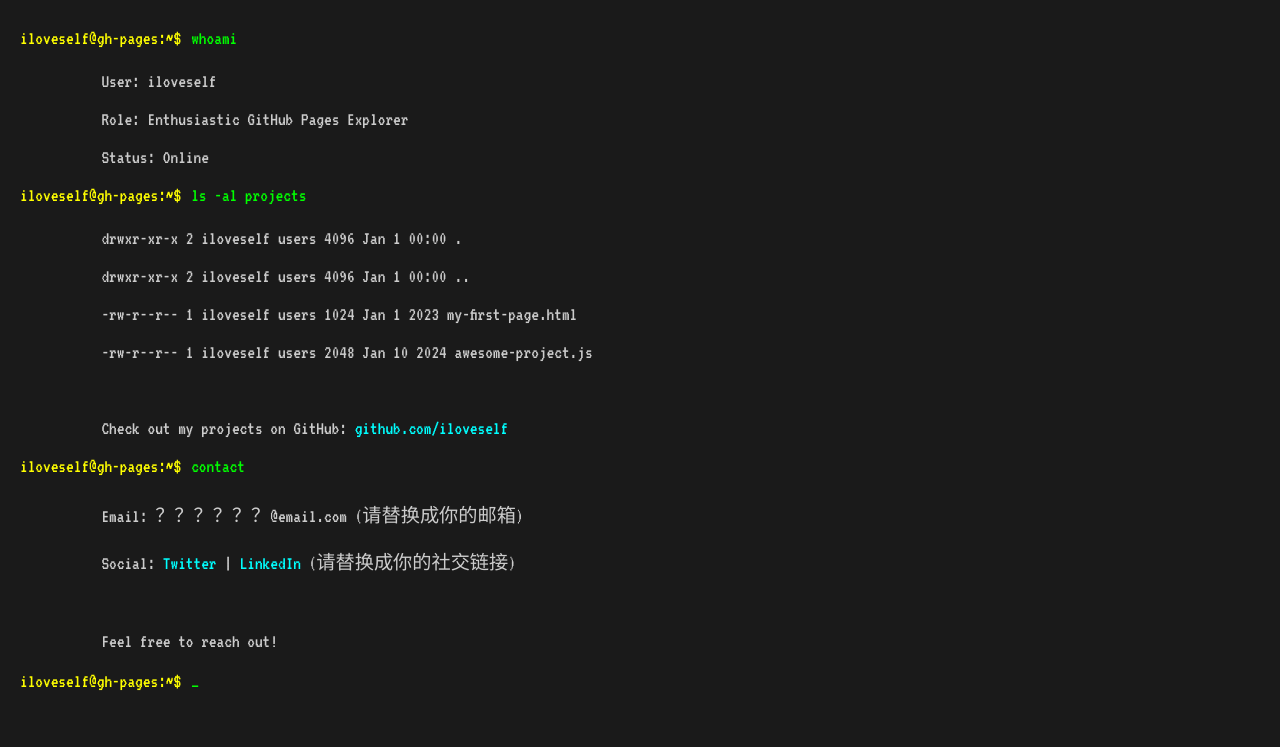
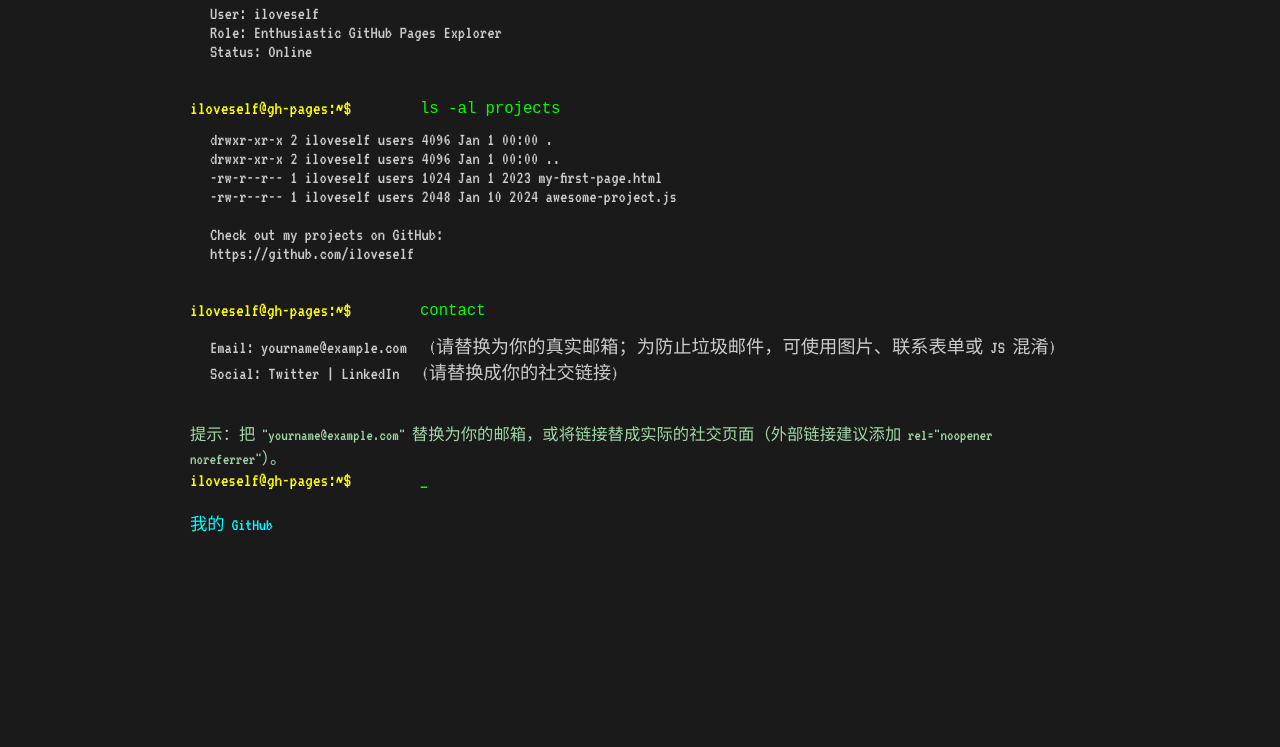
Before and after one commit to iloveself/0, a plain HTML site: page index.html in a window 1280 px wide. Shown: the part 101-848 px from the top of the page. Drawn offline with Linux system fonts and the light colour scheme.

Commit message:
Update index.html

```diff
--- a/index.html
+++ b/index.html
@@ -1,119 +1,189 @@
 <!DOCTYPE html>
 <html lang="zh-CN">
 <head>
-    <meta charset="UTF-8">
-    <meta name="viewport" content="width=device-width, initial-scale=1.0">
+    <meta charset="UTF-8" />
+    <meta name="viewport" content="width=device-width, initial-scale=1.0" />
+    <meta name="description" content="iloveself 的终端风格个人主页 — 仿旧式终端，展示项目与联系方式。" />
+    <meta name="theme-color" content="#001a00" />
     <title>iloveself - 终端个人主页</title>
+
+    <!-- 像素风格字体 -->
+    <link href="https://fonts.googleapis.com/css2?family=VT323&display=swap" rel="stylesheet">
+
     <style>
-        @import url('https://fonts.googleapis.com/css2?family=VT323&display=swap'); /* 引入像素字体 */
+        :root{
+            --bg: #1a1a1a;
+            --text: #00ff00;
+            --muted: #cccccc;
+            --accent: #00ffff;
+            --prompt: #ffff00;
+            --max-width: 900px;
+        }
+
+        html,body{
+            height:100%;
+        }
 
         body {
-            background-color: #1a1a1a; /* 深黑背景 */
-            color: #00ff00; /* 亮绿色文字，模拟旧终端 */
-            font-family: 'VT323', monospace; /* 像素字体 */
+            background-color: var(--bg);
+            color: var(--text);
+            font-family: 'VT323', ui-monospace, SFMono-Regular, Menlo, Monaco, "Roboto Mono", monospace;
             font-size: 1.2em;
             margin: 0;
-            padding: 20px;
-            overflow-y: auto; /* 允许滚动 */
+            padding: 24px;
             display: flex;
-            flex-direction: column;
-            min-height: 100vh; /* 最小高度充满视窗 */
+            justify-content: center;
+            min-height: 100vh;
         }
 
-        .terminal-header {
-            color: #00ffff; /* 青色标题 */
-            margin-bottom: 20px;
+        .container{
+            width: 100%;
+            max-width: var(--max-width);
+        }
+
+        header.terminal-header {
+            color: var(--accent);
+            margin-bottom: 18px;
+        }
+
+        header.terminal-header h1{
+            font-size: 1.6em;
+            margin: 0;
+        }
+
+        .terminal {
+            /* 将终端区域作为语义区域，便于屏幕阅读器识别 */
         }
 
         .terminal-line {
             display: flex;
             align-items: center;
-            margin-bottom: 5px;
+            margin-bottom: 6px;
+            gap: 10px;
         }
 
         .prompt {
-            color: #ffff00; /* 黄色提示符 */
-            margin-right: 10px;
-            flex-shrink: 0; /* 防止提示符被压缩 */
+            color: var(--prompt);
+            flex-shrink: 0;
+            min-width: 220px; /* 保持提示符列对齐，可根据需要调整 */
         }
 
         .command {
-            color: #00ff00; /* 命令文本 */
-            white-space: pre-wrap; /* 允许换行 */
+            color: var(--text);
+            white-space: pre-wrap;
         }
 
-        .output {
-            color: #cccccc; /* 输出文本 */
-            white-space: pre-wrap; /* 允许换行 */
-            margin-left: 20px; /* 模拟缩进 */
+        pre.output {
+            color: var(--muted);
+            white-space: pre-wrap; /* 保留换行和空格 */
+            margin-left: 20px;
+            padding: 6px 0;
+            margin-top: 0;
+            margin-bottom: 12px;
+            font-family: inherit;
+            font-size: 0.95em;
         }
 
         .blinking-cursor {
-            background-color: #00ff00; /* 绿色光标 */
+            display: inline-block;
             width: 8px;
-            height: 1.2em; /* 与字体高度一致 */
-            margin-left: 5px;
-            display: inline-block;
-            animation: blink 1s step-end infinite; /* 光标闪烁动画 */
+            height: 1.2em;
+            margin-left: 6px;
+            background-color: var(--text);
+            vertical-align: bottom;
+            animation: blink 1s step-end infinite;
         }
 
         @keyframes blink {
-            from, to { background-color: transparent; }
-            50% { background-color: #00ff00; }
+            0%,100% { opacity: 0; }
+            50% { opacity: 1; }
+        }
+
+        /* 如果用户选择减少运动，禁用闪烁动画 */
+        @media (prefers-reduced-motion: reduce) {
+            .blinking-cursor { animation: none; opacity: 1; }
         }
 
         a {
-            color: #00ffff; /* 链接颜色 */
+            color: var(--accent);
             text-decoration: none;
         }
 
-        a:hover {
+        a:hover, a:focus {
             text-decoration: underline;
+            outline: none;
+        }
+
+        a:focus {
+            /* 清晰的键盘焦点样式，利于无障碍 */
+            box-shadow: 0 0 0 3px rgba(0,255,255,0.12);
+            border-radius: 3px;
+        }
+
+        /* 响应式：小屏幕时减少提示符最小宽度，使内容不换行过早 */
+        @media (max-width: 520px) {
+            .prompt { min-width: 140px; }
+            body { padding: 14px; }
+        }
+
+        /* 小提示文字颜色更柔和 */
+        .hint {
+            color: #9fd8a6;
+            font-size: 0.85em;
+            margin-top: 6px;
         }
     </style>
 </head>
 <body>
-    <div class="terminal-header">
+    <div class="container">
+        <header class="terminal-header">
             <h1>iloveself@github.io:~ $</h1>
+        </header>
+
+        <main class="terminal" role="region" aria-label="终端式个人简介">
+            <div class="terminal-line" aria-hidden="false">
+                <div class="prompt">iloveself@gh-pages:~$</div>
+                <div class="command" role="note"><code>whoami</code></div>
             </div>
+            <pre class="output" aria-live="polite">
+User: iloveself
+Role: Enthusiastic GitHub Pages Explorer
+Status: Online
+            </pre>
 
             <div class="terminal-line">
-        <span class="prompt">iloveself@gh-pages:~$</span>
-        <span class="command">whoami</span>
+                <div class="prompt">iloveself@gh-pages:~$</div>
+                <div class="command"><code>ls -al projects</code></div>
             </div>
-    <div class="output">
-        User: iloveself<br>
-        Role: Enthusiastic GitHub Pages Explorer<br>
-        Status: Online
-    </div>
+            <pre class="output">
+drwxr-xr-x 2 iloveself users 4096 Jan 1 00:00 .
+drwxr-xr-x 2 iloveself users 4096 Jan 1 00:00 ..
+-rw-r--r-- 1 iloveself users 1024 Jan 1 2023 my-first-page.html
+-rw-r--r-- 1 iloveself users 2048 Jan 10 2024 awesome-project.js
+
+Check out my projects on GitHub:
+https://github.com/iloveself
+            </pre>
 
             <div class="terminal-line">
-        <span class="prompt">iloveself@gh-pages:~$</span>
-        <span class="command">ls -al projects</span>
+                <div class="prompt">iloveself@gh-pages:~$</div>
+                <div class="command"><code>contact</code></div>
             </div>
-    <div class="output">
-        drwxr-xr-x 2 iloveself users 4096 Jan 1 00:00 .<br>
-        drwxr-xr-x 2 iloveself users 4096 Jan 1 00:00 ..<br>
-        -rw-r--r-- 1 iloveself users 1024 Jan 1 2023 my-first-page.html<br>
-        -rw-r--r-- 1 iloveself users 2048 Jan 10 2024 awesome-project.js<br>
-        <br>
-        Check out my projects on GitHub: <a href="https://github.com/iloveself" target="_blank">github.com/iloveself</a>
-    </div>
+            <pre class="output">
+Email: yourname@example.com   (请替换为你的真实邮箱；为防止垃圾邮件，可使用图片、联系表单或 JS 混淆)
+Social: Twitter | LinkedIn   (请替换成你的社交链接)
+            </pre>
+            <div class="hint">提示：把 "yourname@example.com" 替换为你的邮箱，或将链接替成实际的社交页面（外部链接建议添加 rel="noopener noreferrer"）。</div>
 
             <div class="terminal-line">
-        <span class="prompt">iloveself@gh-pages:~$</span>
-        <span class="command">contact</span>
+                <div class="prompt">iloveself@gh-pages:~$</div>
+                <div class="command">_<span class="blinking-cursor" aria-hidden="true"></span></div>
             </div>
-    <div class="output">
-        Email: ？？？？？？@email.com (请替换成你的邮箱)<br>
-        Social: <a href="#" target="_blank">Twitter</a> | <a href="#" target="_blank">LinkedIn</a> (请替换成你的社交链接)<br>
-        <br>
-        Feel free to reach out!
-    </div>
+        </main>
 
-    <div class="terminal-line">
-        <span class="prompt">iloveself@gh-pages:~$</span>
-        <span class="command">_</span><span class="blinking-cursor"></span>
+        <footer style="margin-top:18px;color:#6dffb7;font-size:0.9em;">
+            <a href="https://github.com/iloveself" target="_blank" rel="noopener noreferrer" aria-label="访问 iloveself 的 GitHub 仓库">我的 GitHub</a>
+        </footer>
     </div>
 </body>
 </html>
```
Lines whose indentation alone changed are shown as unchanged.
